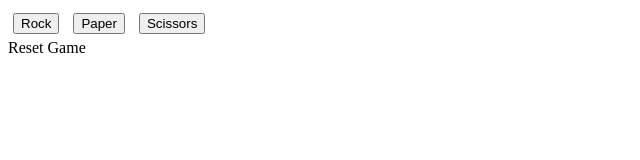
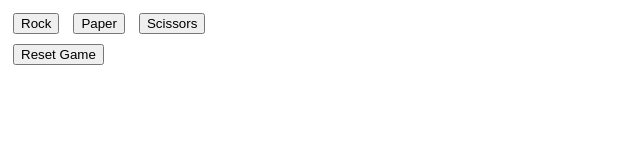
Before and after one commit to Tom-Doc/odin-rps-project, a plain HTML site: page index.html in a window 1280 px wide. Shown: the whole page, without its empty margins (0-640 px from the left). Drawn offline with Linux system fonts and the light colour scheme.

Commit message:
Fixed reset button by removing = sign between button and class

```diff
--- a/index.html
+++ b/index.html
@@ -31,7 +31,7 @@
     </div>
 
     <div class=reset-button>
-        <button=class="reset">Reset Game</button>
+        <button class="reset">Reset Game</button>
     </div>
     <script src="rps.js"></script>
 </body>
```
